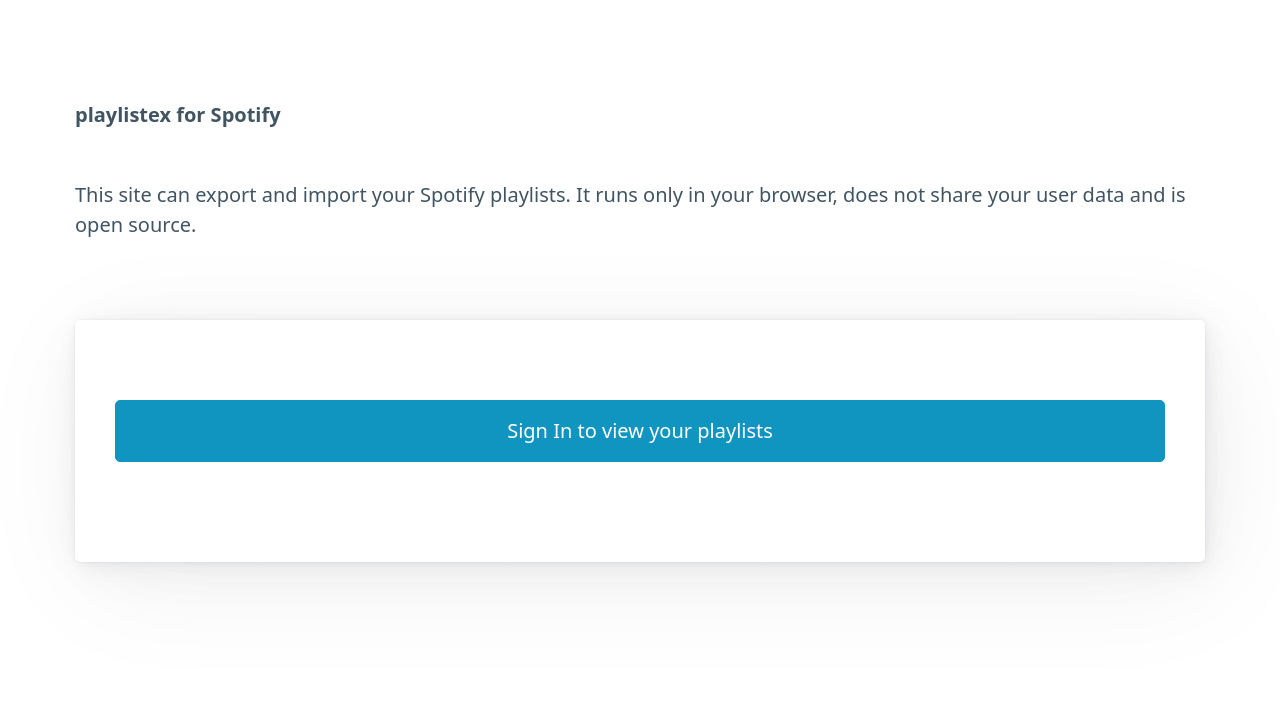
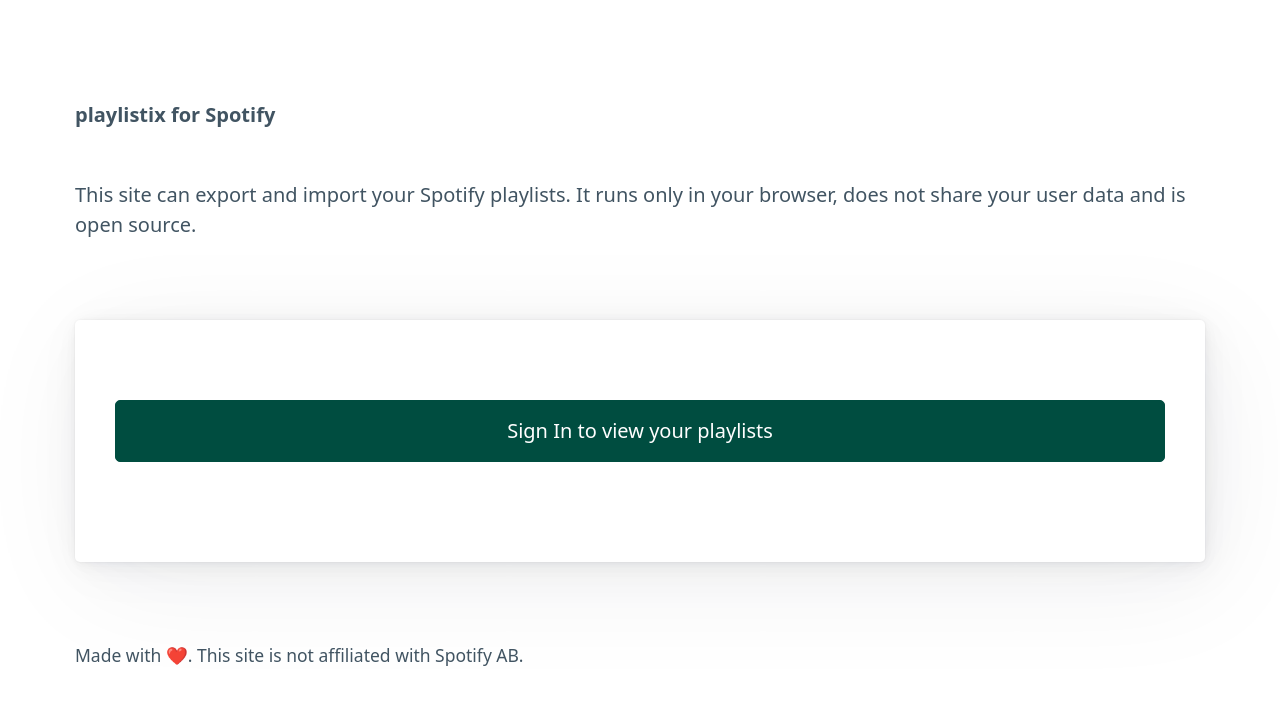
Before and after one commit to andaryjo/playlistix, a website: page index.html in a window 1280 px wide. Drawn offline with nearby package versions, Linux system fonts and the light colour scheme.

Commit message:
add colors, change name to playlistix

```diff
--- a/index.html
+++ b/index.html
@@ -1,9 +1,19 @@
 <html>
 
 <head>
+    <meta charset="utf-8">
+    <meta name="viewport" content="width=device-width, initial-scale=1">
+    <title>playlistix for Spotify</title>
     <link rel="stylesheet" href="https://unpkg.com/@picocss/pico@latest/css/pico.min.css">
     <script defer src="https://unpkg.com/alpinejs@3.x.x/dist/cdn.min.js"></script>
     <script src="https://unpkg.com/axios/dist/axios.min.js"></script>
+    <style>
+        :root:not([data-theme="dark"]) {
+            --primary: #004D40;
+            --primary-hover: #004D40;
+            --primary-focus: #004D40;
+        }
+    </style>
 </head>
 
 <body>
@@ -13,7 +23,7 @@
 
             <nav>
                 <ul>
-                    <li><strong>playlistex for Spotify</strong></li>
+                    <li><strong>playlistix for Spotify</strong></li>
                 </ul>
                 <ul>
                     <li x-show="userName"><kbd x-text="userName"></kbd></a></li>
@@ -51,6 +61,8 @@
             </article>
 
         </div>
+
+        <footer><small>Made with ❤️. This site is not affiliated with Spotify AB.</small></footer>
     </main>
 
     <a id="downloadAnchorElem" style="display:none"></a>
@@ -63,7 +75,7 @@
                 authCode: null,
                 authCodeVerifier: null,
                 accessToken: null,
-                redirectURI: window.location.href.includes("github") ? "https://andaryjo.github.io/playlistex/" : "http://localhost:8080",
+                redirectURI: window.location.href.includes("github") ? "https://andaryjo.github.io/playlistix/" : "http://localhost:8080",
                 userName: null,
                 playlists: null,
                 start: async function () {
```
